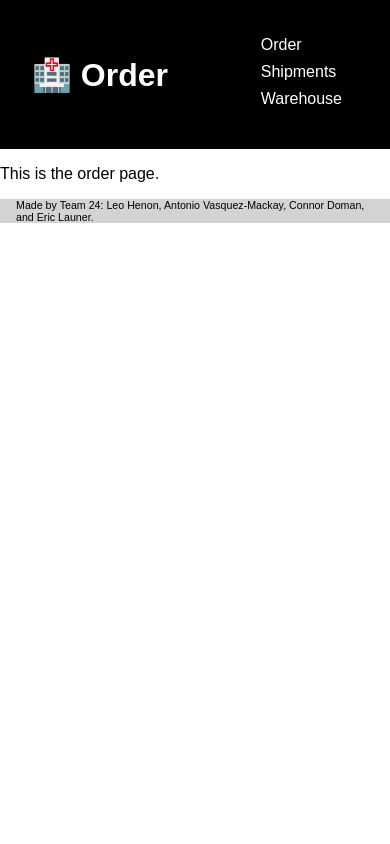
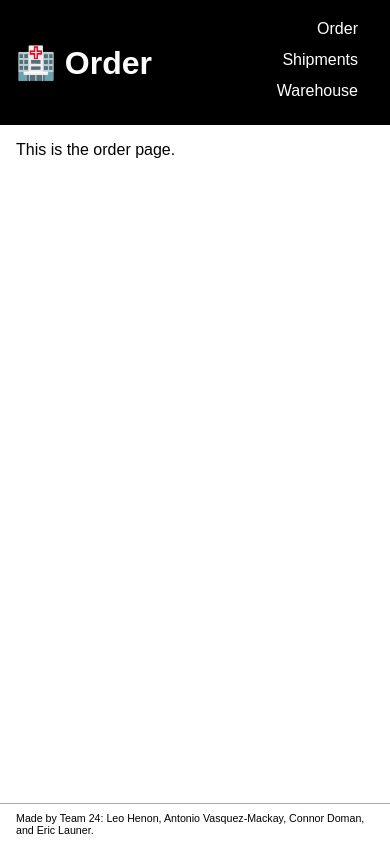
Before and after one commit to cosc310team24/project, a Next.js app: page /order in a window 390 px wide. Built offline with nearby package versions, Linux system fonts and the light colour scheme.

Commit message:
basic mobile support

```diff
--- a/components/OrderPanel.jsx
+++ b/components/OrderPanel.jsx
@@ -27,7 +27,7 @@ export class OrderItem {
     }
 
     toString() {
-        return `${this.id}. ${this.name} - ${this.price}`;
+        return `${this.id}. ${this.name}\n${this.price}`;
     }
 }
 
--- /dev/null
+++ b/components/TextColumn.jsx
@@ -0,0 +1,14 @@
+/*
+ * Created on Sun Oct 09 2022
+ * Copyright (c) 2022 Connor Doman
+ */
+
+export const TextColumn = ({ text }) => {
+    return (
+        <div className="textColumn">
+            <p>{text}</p>
+        </div>
+    );
+};
+
+export default TextColumn;
--- a/pages/order.jsx
+++ b/pages/order.jsx
@@ -6,11 +6,12 @@
 import { useEffect } from "react";
 import Content from "/components/Content.jsx";
 import Header from "/components/Header.jsx";
+import TextColumn from "/components/TextColumn.jsx";
 
 const Order = () => {
     return (
         <Content title="Order">
-            <p>This is the order page.</p>
+            <TextColumn text="This is the order page." />
         </Content>
     );
 };
--- a/pages/shipments.jsx
+++ b/pages/shipments.jsx
@@ -6,11 +6,12 @@
 import { useEffect } from "react";
 import Content from "/components/Content.jsx";
 import Header from "/components/Header.jsx";
+import TextColumn from "/components/TextColumn.jsx";
 
 const Shipments = () => {
     return (
         <Content title="Shipments">
-            <p>This is the shipments page.</p>
+            <TextColumn text="This is the shipments page." />{" "}
         </Content>
     );
 };
--- a/pages/warehouse.jsx
+++ b/pages/warehouse.jsx
@@ -6,11 +6,12 @@
 import { useEffect } from "react";
 import Content from "/components/Content.jsx";
 import Header from "/components/Header.jsx";
+import TextColumn from "/components/TextColumn.jsx";
 
 const Warehouse = () => {
     return (
         <Content title="Warehouse">
-            <p>This is the warehouse page.</p>
+            <TextColumn text="This is the warehouse page." />{" "}
         </Content>
     );
 };
--- a/style/style.css
+++ b/style/style.css
@@ -8,6 +8,7 @@ body {
 ol,
 ul {
     list-style: none;
+    padding: 0;
 }
 
 .content {
@@ -30,8 +31,15 @@ ul {
     overflow-x: hidden;
 }
 
+.navLinks {
+    display: flex;
+    flex-direction: row;
+    justify-content: space-between;
+    align-items: center;
+    flex-wrap: wrap;
+}
+
 .navLink {
-    display: inline;
     margin: 0.25em 1em;
     padding-bottom: 0.25em;
     color: white;
@@ -80,15 +88,17 @@ ul {
 }
 
 .footer {
-    position: sticky;
+    position: fixed;
     bottom: 0;
     width: 100%;
-    height: 1.5rem;
-    background-color: lightgray;
+    padding: 0.5rem 0;
     display: flex;
+    border-top: 0.05em solid darkgrey;
     flex-direction: row;
     justify-content: flex-start;
     align-items: center;
+    background-color: rgba(255, 255, 255, 0.9);
+    backdrop-filter: blur(1rem);
 }
 
 .footer p {
@@ -105,12 +115,25 @@ ul {
     text-decoration: inherit;
 }
 
+.textColumn {
+    padding: 0 1rem;
+}
+
 @media only screen and (max-width: 750px) {
     .orderItem {
         width: 33%;
     }
 
+    .navHeader {
+        padding: 0 1rem;
+    }
+
+    .navLinks {
+        display: flex;
+        flex-direction: column;
+    }
+
     .navLink {
-        display: block;
+        align-self: end;
     }
 }
```
Also changed, not shown: 1 other file (tests, documents, lock files or other folders).
